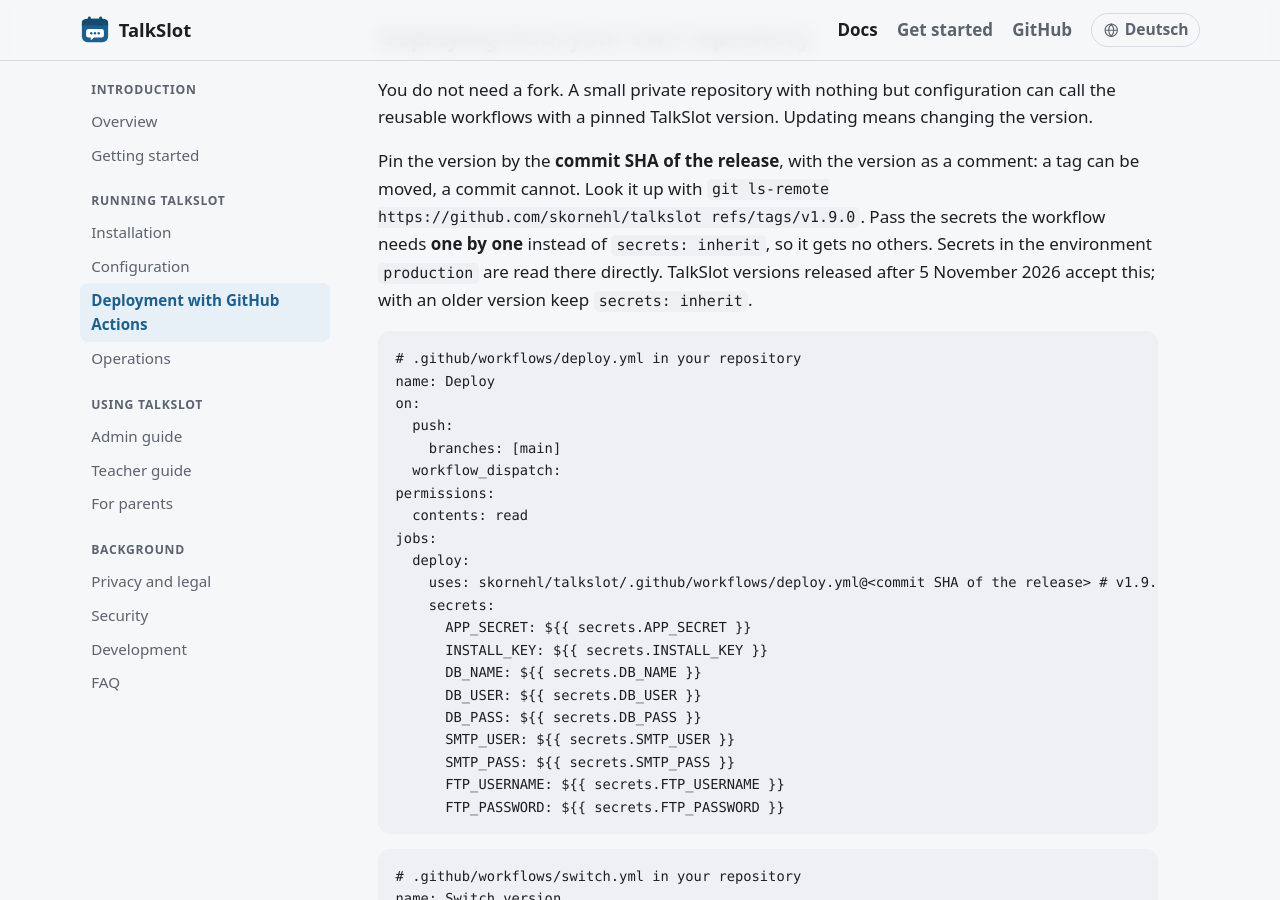
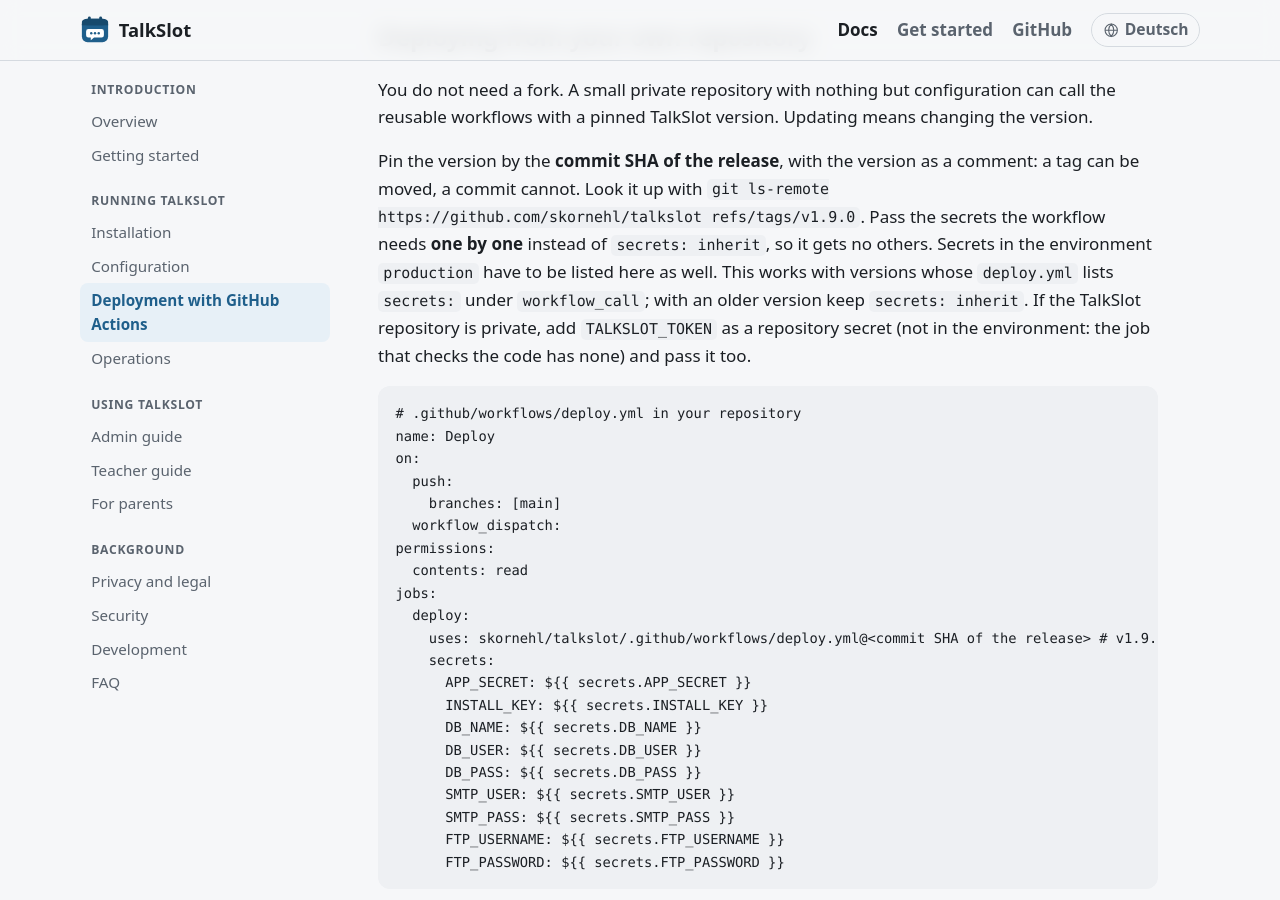
Before and after one commit to skornehl/talkslot, a Jekyll site: the page built from docs/guide/deployment.md, in a window 1280 px wide and 900 px high, scrolled down 6219 px. Built offline with Jekyll 4.4.1, drawn with Linux system fonts in a browser that asks for light colours; some of the changed text lies outside the part shown.

Commit message:
ci(deploy): review of P1-6 – only real deployments queue, the minimum platform is asserted
Concurrency moves to the job "deploy": a run that deploys nothing (failed tests, a fork's main) can no longer replace a waiting deployment, and tests of an older commit that finish late do not queue at all. The job "Minimum platform" fails unless it really runs PHP 8.3, MariaDB 10.6 and the transport mail. Timeouts for deploy and switch; corrected docs on environment secrets and the private-repository token; the digest check also reads FROM --platform.

````diff
--- a/docs/guide/deployment.md
+++ b/docs/guide/deployment.md
@@ -61,7 +61,7 @@ Sessions live in the shared `app/var/`, so nobody is logged out by a deployment.
 - **A push to `main`** deploys only after the workflow *Tests* has passed on that commit (`deploy.yml` starts
   on `workflow_run`). If `main` has moved on in the meantime, the newer commit deploys once its own tests have
   passed; if they fail, the site stays on the version that is live.
-- **Run workflow** (*Actions → Deploy*) deploys the current `main` at once, without waiting for the tests, for
+- **Run workflow** (*Actions → Deploy*) deploys the current `main` at once, even if its tests failed, for
   example after changing a secret. Lint and unit tests still run first.
 - **Releases** (*Actions → Release*) are only created for a commit on which *Tests* has passed, so a
   [configuration-only repository](#deploying-from-your-own-repository) that deploys a release gets tested
@@ -200,8 +200,10 @@ reusable workflows with a pinned TalkSlot version. Updating means changing the v
 Pin the version by the **commit SHA of the release**, with the version as a comment: a tag can be moved, a
 commit cannot. Look it up with `git ls-remote https://github.com/skornehl/talkslot refs/tags/v1.9.0`.
 Pass the secrets the workflow needs **one by one** instead of `secrets: inherit`, so it gets no others.
-Secrets in the environment `production` are read there directly. TalkSlot versions released after
-5 November 2026 accept this; with an older version keep `secrets: inherit`.
+Secrets in the environment `production` have to be listed here as well. This works with versions whose
+`deploy.yml` lists `secrets:` under `workflow_call`; with an older version keep `secrets: inherit`. If the
+TalkSlot repository is private, add `TALKSLOT_TOKEN` as a repository secret (not in the environment: the job that
+checks the code has none) and pass it too.
 
 {% raw %}
 ```yaml
````
Also changed, not shown: docs/de/guide/deployment.md (+5 -3 lines), docs/de/guide/development.md (+2 -1 lines), docs/guide/development.md (+2 -1 lines), .github/dependabot.yml, .github/workflows/deploy.yml, .github/workflows/switch.yml, .github/workflows/tests.yml, README.md, 2 other files.
